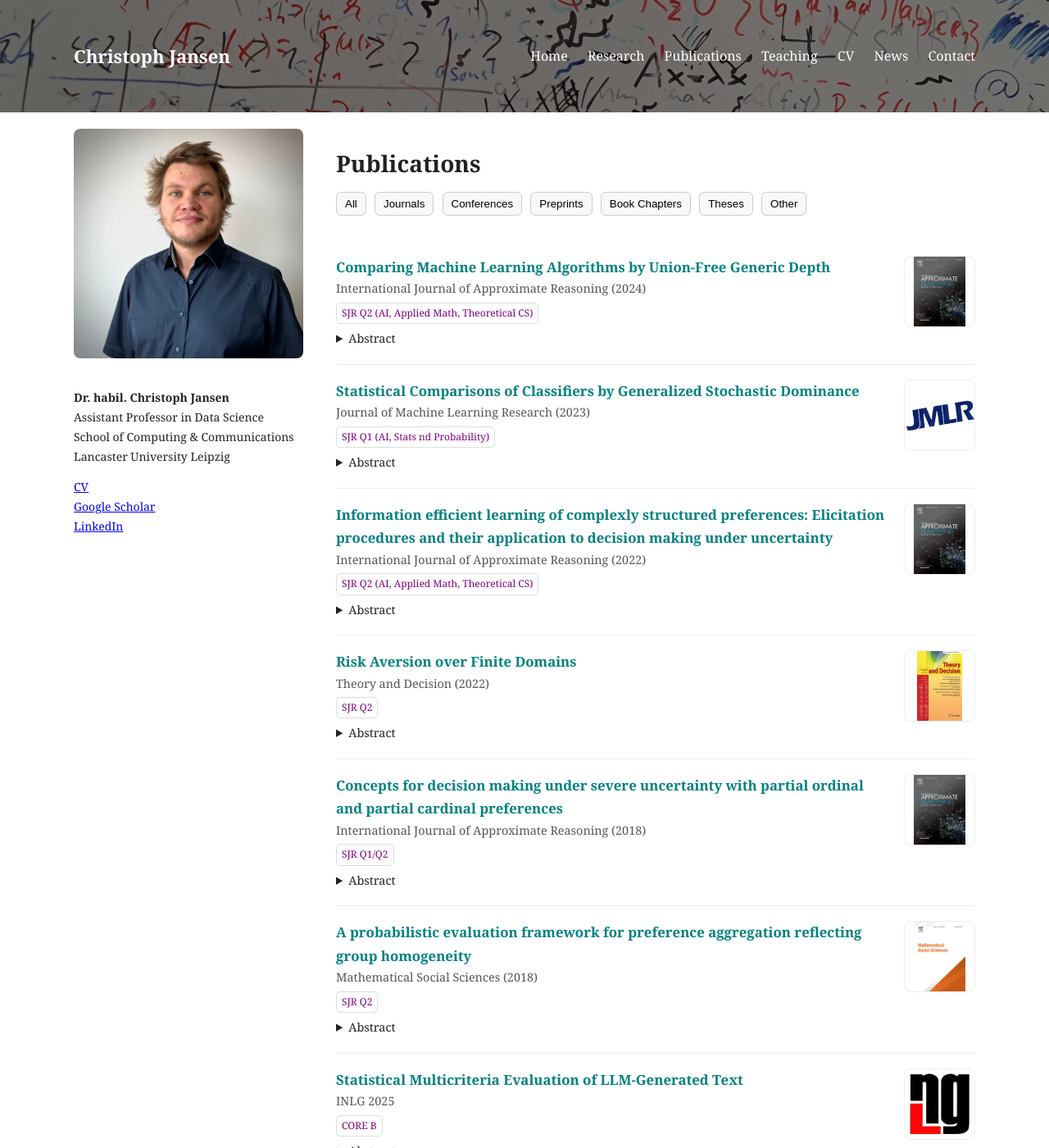
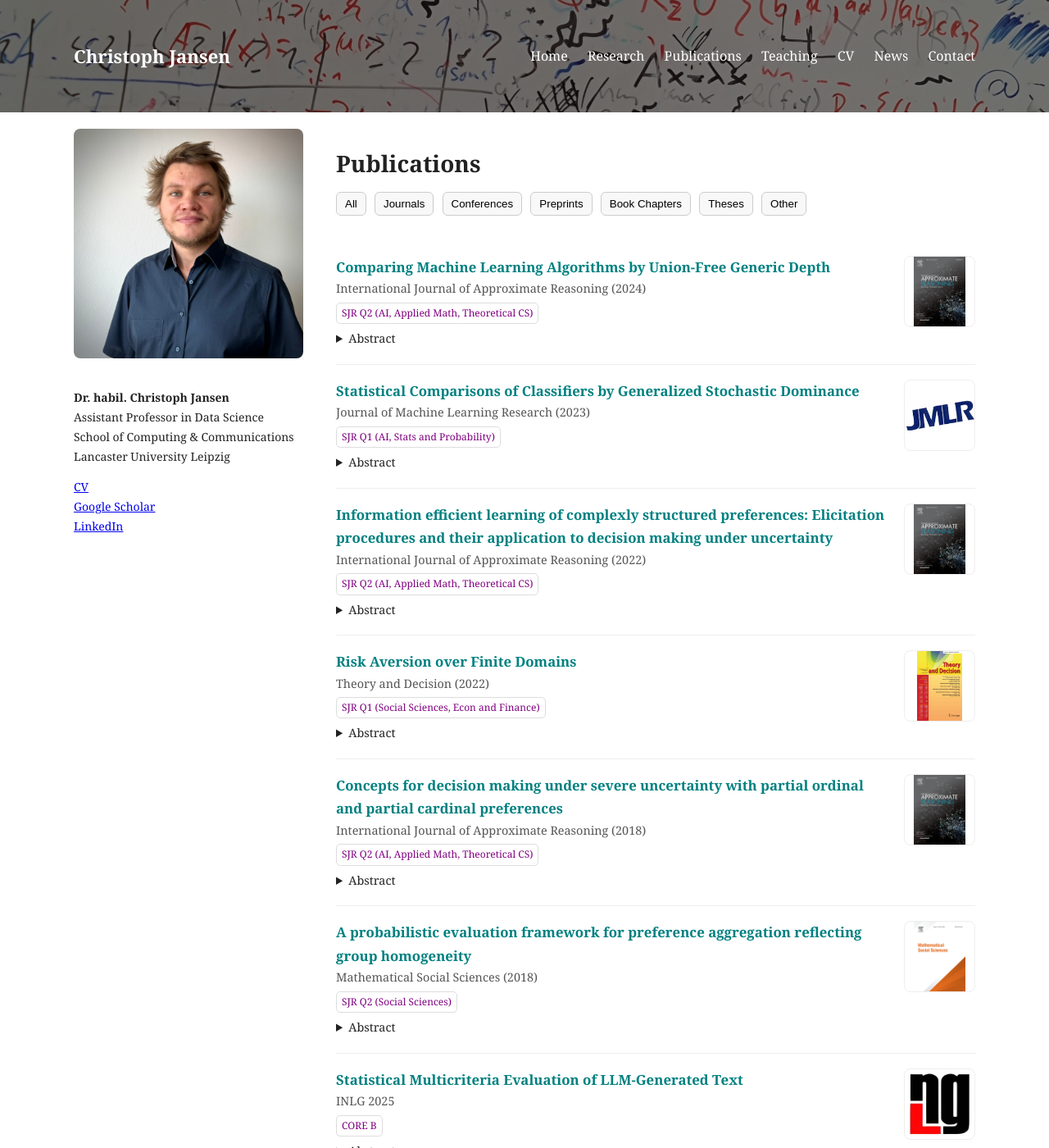
Before and after one commit to jansenc/jansenc.github.io, a Jekyll site: the page built from publications/index.md, in a window 1280 px wide and 1400 px high. Shown: the whole window at 82% size. Built offline with Jekyll 4.4.1, drawn with Linux system fonts in a browser that asks for light colours.

Commit message:
Update index.md

```diff
--- a/publications/index.md
+++ b/publications/index.md
@@ -116,7 +116,7 @@ function filterPubs(type) {
   <div class="pub-left">
     <div class="pub-title"><b><a href="https://jmlr.org/papers/v24/22-0902.html" class="paper-link">Statistical Comparisons of Classifiers by Generalized Stochastic Dominance</a></b></div>
     <div class="pub-meta">Journal of Machine Learning Research (2023)</div>
-    <span class="tag">SJR Q1 (AI, Stats nd Probability)</span>
+    <span class="tag">SJR Q1 (AI, Stats and Probability)</span>
 
     <details><summary>Abstract</summary>
       Although being a crucial question for the development of machine learning algorithms, there is still no consensus on how to compare classifiers over multiple data sets with respect to several criteria. Every comparison framework is confronted with (at least) three fundamental challenges: the multiplicity of quality criteria, the multiplicity of data sets and the randomness of the selection of data sets. In this paper, we add a fresh view to the vivid debate by adopting recent developments in decision theory. Based on so-called preference systems, our framework ranks classifiers by a generalized concept of stochastic dominance, which powerfully circumvents the cumbersome, and often even self-contradictory, reliance on aggregates. Moreover, we show that generalized stochastic dominance can be operationalized by solving easy-to-handle linear programs and moreover statistically tested employing an adapted two-sample observation-randomization test. This yields indeed a powerful framework for the statistical comparison of classifiers over multiple data sets with respect to multiple quality criteria simultaneously. We illustrate and investigate our framework in a simulation study and with a set of standard benchmark data sets.
@@ -142,7 +142,7 @@ function filterPubs(type) {
   <div class="pub-left">
     <div class="pub-title"><b><a href="https://link.springer.com/article/10.1007/s11238-021-09847-8" class="paper-link">Risk Aversion over Finite Domains</a></b></div>
     <div class="pub-meta">Theory and Decision (2022)</div>
-    <span class="tag">SJR Q2</span>
+    <span class="tag">SJR Q1 (Social Sciences, Econ and Finance)</span>
 
     <details><summary>Abstract</summary>
      We investigate risk attitudes when the underlying domain of payoffs is finite and the payoffs are, in general, not numerical. In such cases, the traditional notions of absolute risk attitudes, that are designed for convex domains of numerical payoffs, are not applicable. We introduce comparative notions of weak and strong risk attitudes that remain applicable. We examine how they are characterized within the rank-dependent utility model, thus including expected utility as a special case. In particular, we characterize strong comparative risk aversion under rank-dependent utility. This is our main result. From this and other findings, we draw two novel conclusions. First, under expected utility, weak and strong comparative risk aversion are characterized by the same condition over finite domains. By contrast, such is not the case under non-expected utility. Second, under expected utility, weak (respectively: strong) comparative risk aversion is characterized by the same condition when the utility functions have finite range and when they have convex range (alternatively, when the payoffs are numerical and their domain is finite or convex, respectively). By contrast, such is not the case under non-expected utility. Thus, considering comparative risk aversion over finite domains leads to a better understanding of the divide between expected and non-expected utility, more generally, the structural properties of the main models of decision-making under risk.
@@ -155,7 +155,7 @@ function filterPubs(type) {
   <div class="pub-left">
     <div class="pub-title"><b><a href="https://doi.org/10.1016/j.ijar.2018.04.011" class="paper-link">Concepts for decision making under severe uncertainty with partial ordinal and partial cardinal preferences</a></b></div>
     <div class="pub-meta">International Journal of Approximate Reasoning (2018)</div>
-<span class="tag">SJR Q1/Q2</span>
+<span class="tag">SJR Q2 (AI, Applied Math, Theoretical CS)</span>
 
     <details><summary>Abstract</summary>
       We introduce three different approaches for decision making under uncertainty if (I) there is only partial (both cardinally and ordinally scaled) information on an agent's preferences and (II) the uncertainty about the states of nature is described by a credal set (or some other imprecise probabilistic model). Particularly, situation (I) is modeled by a pair of binary relations, one specifying the partial rank order of the alternatives and the other modeling partial information on the strength of preference. Our first approach relies on decision criteria constructing complete rankings of the available acts that are based on generalized expectation intervals. Subsequently, we introduce different concepts of global admissibility that construct partial orders between the available acts by comparing them all simultaneously. Finally, we define criteria induced by suitable binary relations on the set of acts and, therefore, can be understood as concepts of local admissibility. For certain criteria, we provide linear programming based algorithms for checking optimality/admissibility of acts. Additionally, the paper includes a discussion of a prototypical situation by means of a toy example.
@@ -169,7 +169,7 @@ function filterPubs(type) {
   <div class="pub-left">
     <div class="pub-title"><b><a href="https://doi.org/10.1016/j.mathsocsci.2018.09.001" class="paper-link">A probabilistic evaluation framework for preference aggregation reflecting group homogeneity</a></b></div>
     <div class="pub-meta">Mathematical Social Sciences (2018)</div>
-   <span class="tag">SJR Q2</span>
+   <span class="tag">SJR Q2 (Social Sciences)</span>
 
     <details><summary>Abstract</summary>
       Groups differ in the homogeneity of their members’ preferences. Reflecting this, we propose a probabilistic criterion for evaluating and comparing the adequateness of preference aggregation procedures that takes into account information on the considered group’s homogeneity structure. Further, we discuss two approaches for approximating our criterion if information is only imperfectly given and show how to estimate these approximations from data. As a preparation, we elaborate some general minimal requirements for measuring homogeneity and discuss a specific proposal for a homogeneity measure. Finally, we investigate our framework by comparing aggregation rules in a simulation study.
```
